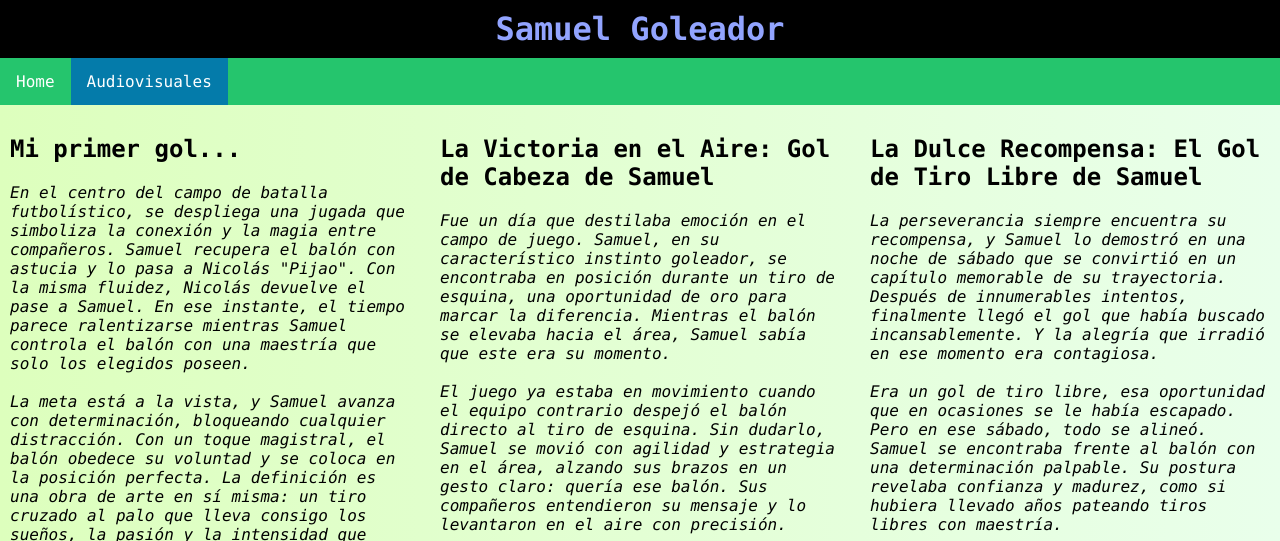
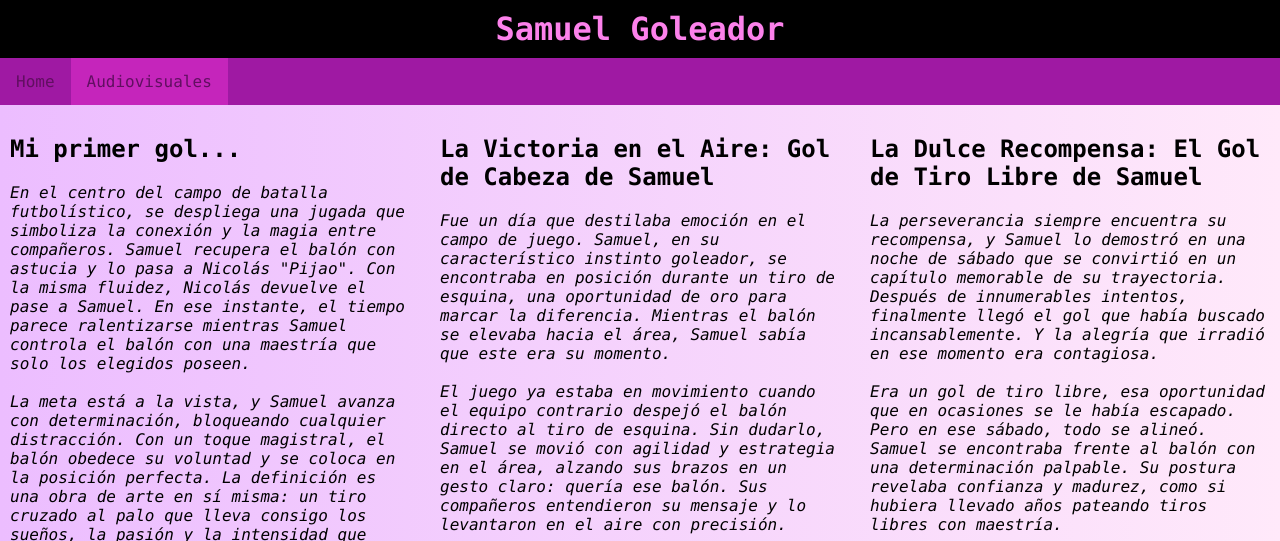
Before and after one commit to cardona0216/proyectoGoledor, a plain HTML site: page audiovisuales.html in a window 1280 px wide. Shown: the top 541 px of the page. Drawn offline with Linux system fonts and the light colour scheme.

Commit message:
ajustes para proyecto enyoi

```diff
--- a/audiovisuales.html
+++ b/audiovisuales.html
@@ -120,7 +120,7 @@
       </div>
 
       <footer class="footer">
-        <p>Derechos reservados &copy; 2023</p>
+        <p>Derechos reservados &copy; 2024</p>
       </footer>
 
 
--- a/styles-audiovisuales/styles.css
+++ b/styles-audiovisuales/styles.css
@@ -1,6 +1,6 @@
 body {
     font-family: "Lucida Console", "Courier New", monospace;
-    background: linear-gradient(to right, rgb(221, 255, 189), rgb(233, 255, 235));
+    background: linear-gradient(to right, rgb(236, 189, 255), rgb(255, 233, 250));
     padding: 0;
     margin: 0;
 }
@@ -14,36 +14,37 @@ ul {
     margin: 0;
     padding: 0;
     overflow: hidden;
-    background-color: #25c56d;
+    background-color: #9f19a3;
 }
 
 
 li {
     float: left;
-    color: rgb(0, 0, 0);
+    color: rgb(97, 15, 97);
 }
 
 li a {
     display: block;
-    color: white;
+    color: rgb(97, 15, 97);
     text-align: center;
     padding: 14px 16px;
     text-decoration: none;
 }
 
+
 li a:hover:not(.active) {
-    background-color: #111;
+    background-color: #e952d5;
 }
 
 .active {
-    background-color: #047baa;
+    background-color: #c525bb;
 }
 
 h1 {
     background-color: black;
     padding: 10px;
     margin: 0;
-    color: #92a4ff;
+    color: #fc81eb;
 }
 
 div.gallery {
@@ -110,8 +111,8 @@ div.desc {
 
   .footer {
     background-color: #333;
-    color: #FFF;
+    color: #fc81eb;
     padding: 10px;
     text-align: center;
     clear: both;
-  }
+}
--- a/styles/styles.css
+++ b/styles/styles.css
@@ -1,6 +1,6 @@
 body {
     font-family: "Lucida Console", "Courier New", monospace;
-    background: linear-gradient(to right, rgb(221, 255, 189), rgb(233, 255, 235));
+    background: linear-gradient(to right, rgb(236, 189, 255), rgb(255, 233, 250));
     padding: 0;
     margin: 0;
 }
@@ -14,7 +14,7 @@ ul {
     margin: 0;
     padding: 0;
     overflow: hidden;
-    background-color: #25c56d;
+    background-color: #9f19a3;
 }
 
 li {
@@ -23,25 +23,25 @@ li {
 
 li a {
     display: block;
-    color: white;
+    color: rgb(97, 15, 97);
     text-align: center;
     padding: 14px 16px;
     text-decoration: none;
 }
 
 li a:hover:not(.active) {
-    background-color: #111;
+    background-color: #e952d5;
 }
 
 .active {
-    background-color: #047baa;
+    background-color: #c525bb;
 }
 
 h1 {
     background-color: black;
     padding: 10px;
     margin: 0;
-    color: #92a4ff;
+    color: #fc81eb;
 }
 
 h2 {
@@ -90,7 +90,7 @@ p {
 
 .footer {
     background-color: #333;
-    color: #FFF;
+    color: #fc81eb;
     padding: 10px;
     text-align: center;
     clear: both;
```
Also changed, not shown: index.html (+1 -1 lines).
